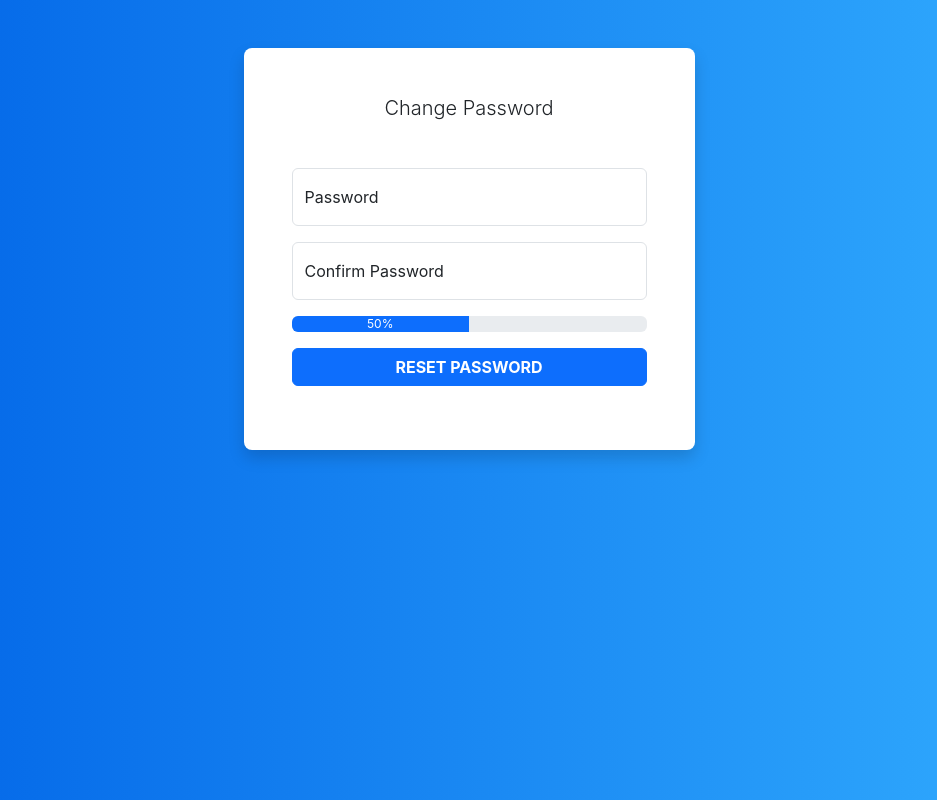
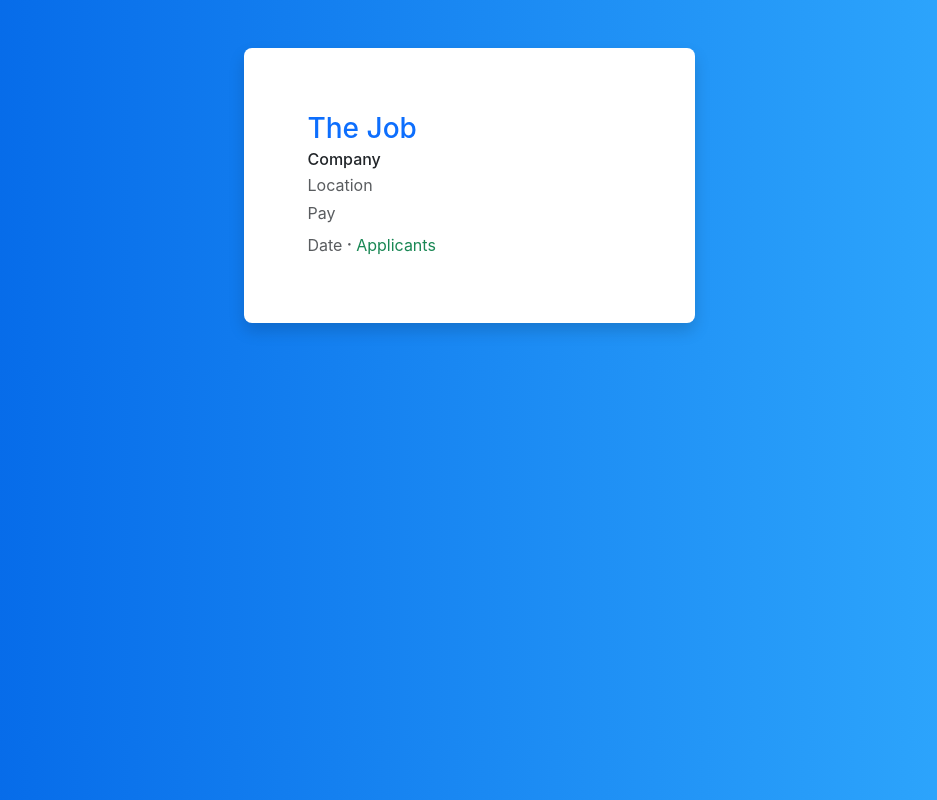
Before and after one commit to nreid1994/CodeCall, a React (Create React App) app in the folder bdpain/: page / in a window 1280 px wide. Shown: the whole page, without its empty margins (171-1108 px from the left). Built offline with nearby package versions, Linux system fonts and the light colour scheme.

Commit message:
Opportunity Cards

```diff
--- a/bdpain/src/auth/components/auth_container/auth_container_template.tsx
+++ b/bdpain/src/auth/components/auth_container/auth_container_template.tsx
@@ -10,9 +10,10 @@ import Col from "react-bootstrap/Col";
 import Card from "react-bootstrap/Card";
 import Row from "react-bootstrap/Row";
 import { LoginForm } from "../login_form/login_form";
-// import { UserForm } from "../../../contrib/components/user_form/user_form";
+import { UserForm } from "../../../contrib/components/user_form/user_form";
 import { AuthFindAccount } from "../auth_recovery/auth_find_account/auth_find_account";
 import { AuthChangePassword } from "../auth_recovery/auth_change_password/auth_change_password";
+import { OpportunityCard } from "../../../opportunity/components/opportunity_card/opportunity_card";
 
 export function template(
   this: AuthContainerController,
@@ -25,7 +26,7 @@ export function template(
         <Col className="col-sm-9 col-md-7 col-lg-5 mx-auto">
           <Card className="card border-0 shadow rounded-3 my-5">
             <Card.Body className="p-4 p-sm-5">
-              <AuthChangePassword />
+              <OpportunityCard />
             </Card.Body>
           </Card>
         </Col>
--- a/bdpain/src/auth/components/login_form/login_form_template.tsx
+++ b/bdpain/src/auth/components/login_form/login_form_template.tsx
@@ -60,7 +60,7 @@ export function template(
           </Button>
         </div>
       </Form>
-      <Card.Link href="" className="text-center mb-5 fw-light" >Forgot Password? </Card.Link>
+      <Card.Link href="">Forgot Password? </Card.Link>
     </>
   );
 }
--- /dev/null
+++ b/bdpain/src/opportunity/components/opportunity_card/opportunity_card.ts
@@ -0,0 +1,18 @@
+import { Component } from "react";
+import {
+  OpportunityCardController,
+  OpportunityCardProps,
+  OpportunityCardState,
+} from "./opportunity_card_interface";
+import { template } from "./opportunity_card_template";
+
+export class OpportunityCard
+  extends Component<OpportunityCardProps, OpportunityCardState>
+  implements OpportunityCardController
+{
+  render = template.bind(this, this.props, this.state);
+
+  constructor(props: OpportunityCardProps) {
+    super(props);
+  }
+}
--- /dev/null
+++ b/bdpain/src/opportunity/components/opportunity_card/opportunity_card_interface.ts
@@ -0,0 +1,3 @@
+export interface OpportunityCardProps {}
+export interface OpportunityCardState {}
+export interface OpportunityCardController {}
--- /dev/null
+++ b/bdpain/src/opportunity/components/opportunity_card/opportunity_card_template.tsx
@@ -0,0 +1,38 @@
+import React from "react";
+import {
+  OpportunityCardController,
+  OpportunityCardProps,
+  OpportunityCardState,
+} from "./opportunity_card_interface";
+import Card from 'react-bootstrap/Card';
+
+export function template(
+  this: OpportunityCardController,
+  props: OpportunityCardProps,
+  state: OpportunityCardState
+) {
+return (
+  <>
+    <Card.Body>
+    <Card.Title className="fs-3 text-primary">The Job</Card.Title>
+    <Card.Subtitle className="mb-1">Company</Card.Subtitle>
+    <Card.Text className="mb-1 text-muted">
+        Location
+    </Card.Text>
+    <Card.Text className="mb-1 text-muted">
+        Pay
+    </Card.Text>
+    <Card.Text className="d-inline me-1 text-muted">
+        Date
+    </Card.Text>
+    <Card.Text className="d-inline me-1 text-muted fs-5">
+        ·
+    </Card.Text>
+    <Card.Text className="d-inline text-success">
+        Applicants
+    </Card.Text>
+    </Card.Body>
+
+  </>
+  );
+}
```
Also changed, not shown: bdpain/src/contrib/components/user_form/user_form.scss (deleted), bdpain/src/contrib/components/user_form/user_form.ts (renamed from bdpain/src/contrib/components/register_form/user_form.ts), bdpain/src/contrib/components/user_form/user_form_interface.ts (renamed from bdpain/src/contrib/components/register_form/user_form_interface.ts), bdpain/src/contrib/components/user_form/user_form_template.tsx (renamed from bdpain/src/contrib/components/register_form/user_form_template.tsx), bdpain/src/opportunity/components/opportunity_card/opportunity_card.scss (added).
